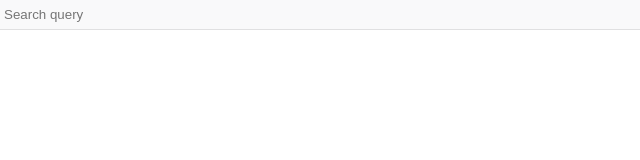
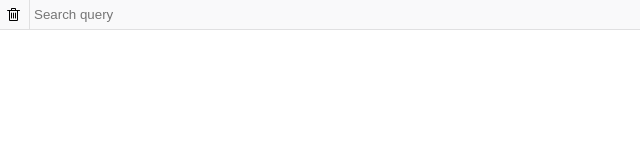
Before and after one commit to captainbrosset/devtools-highlighter, a browser extension: page src/devtools/panel/panel.html in a window 1280 px wide. Shown: the full height of the page, 0-640 px from the left. Drawn offline with Linux system fonts and the light colour scheme.

Commit message:
Adding a new clear button to start over. Fixes #6

```diff
--- a/src/devtools/panel/devtools-panel.js
+++ b/src/devtools/panel/devtools-panel.js
@@ -14,10 +14,12 @@ const typeSelectEl = document.querySelector("#type");
 const outputEl = document.querySelector(".output");
 const nodeListEl = document.querySelector("#nodes");
 const countEl = document.querySelector(".count");
+const clearButtonEl = document.querySelector(".clear");
 
 inputEl.addEventListener("input", findAndHighlight);
 unlimitedCheckboxEl.addEventListener("input", findAndHighlight);
 typeSelectEl.addEventListener("input", findAndHighlight);
+clearButtonEl.addEventListener("click", clear);
 window.addEventListener("click", handleButtonClick);
 window.addEventListener("mouseover", handleNodeOver);
 window.addEventListener("mouseout", handleNodeOut);
@@ -25,11 +27,7 @@ window.addEventListener("mouseout", handleNodeOut);
 function findAndHighlight() {
   let query = inputEl.value.trim();
   if (!query) {
-    displayNodes([]);
-    browser.runtime.sendMessage({
-      tabId: browser.devtools.inspectedWindow.tabId,
-      action: "clear"
-    });
+    clear();
     return;
   }
 
@@ -217,3 +215,12 @@ function handleNodeOut({ target }) {
     action: "highlightAll"
   });
 }
+
+function clear() {
+  displayNodes([]);
+  browser.runtime.sendMessage({
+    tabId: browser.devtools.inspectedWindow.tabId,
+    action: "clear"
+  });
+  inputEl.value = "";
+}
--- a/src/devtools/panel/panel.html
+++ b/src/devtools/panel/panel.html
@@ -5,6 +5,7 @@
 <meta charset="utf-8">
 <link rel="stylesheet" type="text/css" href="style.css">
 <div class="toolbar">
+  <button class="clear">Clear</button>
   <input type="text" id="query" placeholder="Search query">
   <span class="count"></span>
   <label>Type
--- a/src/devtools/panel/style.css
+++ b/src/devtools/panel/style.css
@@ -28,7 +28,7 @@ body {
   background: var(--theme-toolbar-background);
   border-block-end: 1px solid var(--theme-splitter-color);
   display: grid;
-  grid-template-columns: 1fr auto auto;
+  grid-template-columns: 30px 1fr auto auto;
   position: relative;
 }
 
@@ -51,7 +51,7 @@ body {
   position: absolute;
   font-weight: bold;
   color: #666;
-  grid-column: 1 / 2;
+  grid-column: 2 / 3;
   width: 100%;
   height: 100%;
   justify-content: end;
@@ -59,6 +59,15 @@ body {
   display: flex;
   right: 0.5em;
   pointer-events: none;
+}
+
+.toolbar .clear {
+  background: url("clear.svg");
+  background-position: center;
+  background-repeat: no-repeat;
+  border: 0;
+  color: transparent;
+  border-inline-end: 1px solid var(--theme-splitter-color);;
 }
 
 .output {
```
Also changed, not shown: src/devtools/panel/clear.svg (added).
